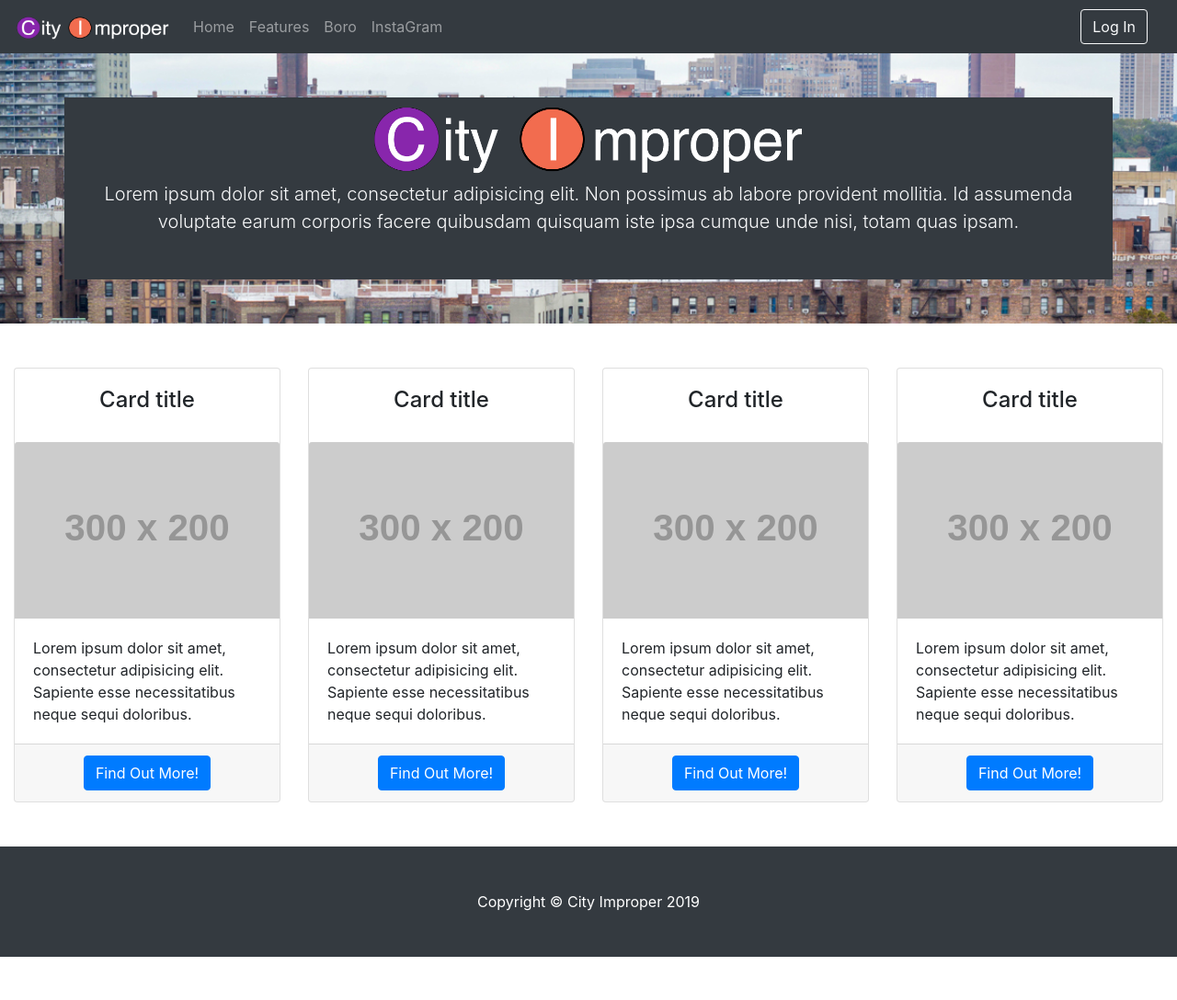
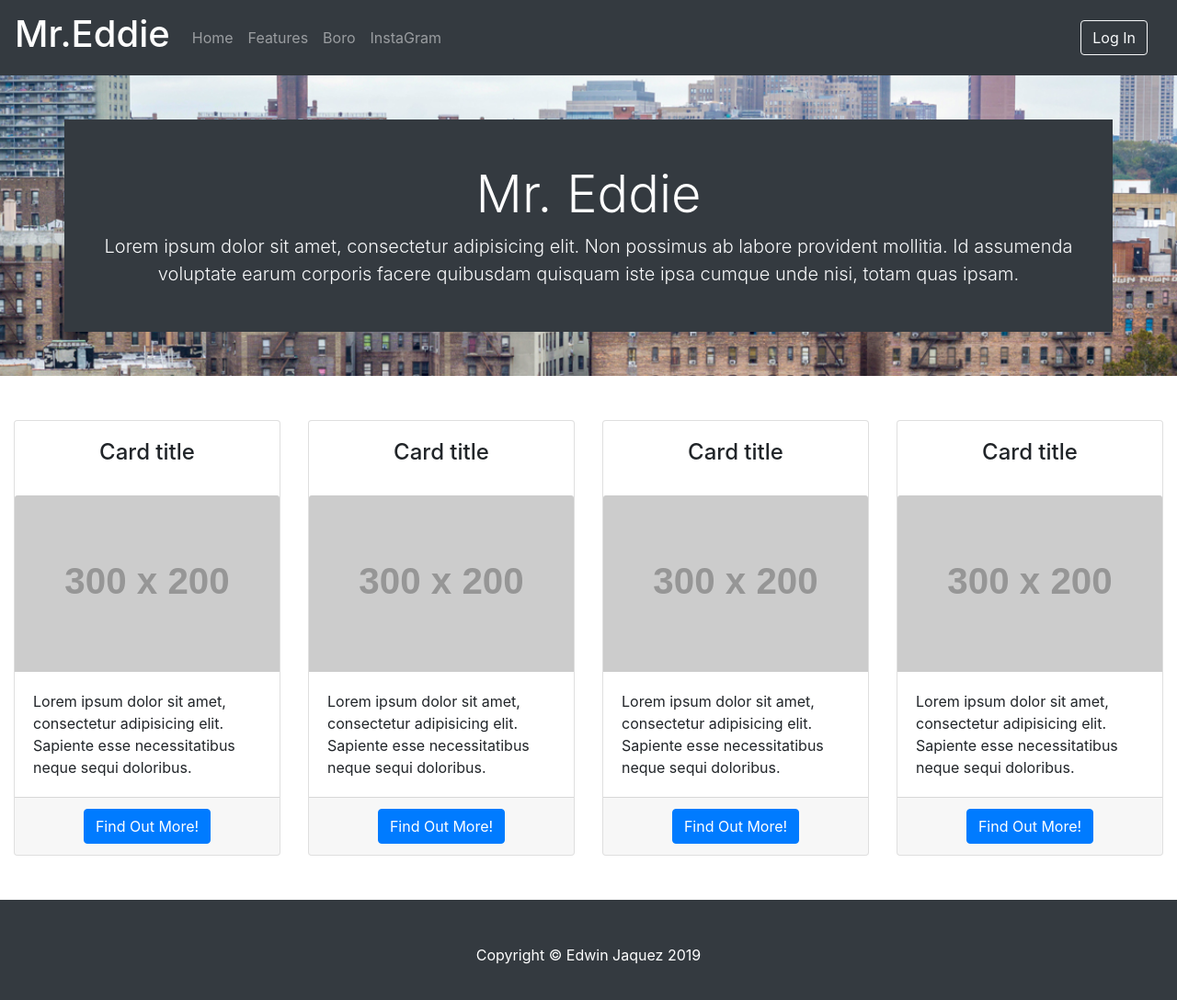
Before and after one commit to ejbronze/webdevcourseapp, a React (Create React App) app: page / in a window 1280 px wide. Shown: the top 1088 px of the page at 92% size. Before the commit the page ends 1041 px from the top, so only its background shows below. Built offline with nearby package versions, Linux system fonts and the light colour scheme.

Commit message:
Updated Name

```diff
--- a/src/components/footer.jsx
+++ b/src/components/footer.jsx
@@ -7,7 +7,7 @@ class Footer extends Component {
         <footer class="py-5 bg-dark">
           <div class="container">
             <p class="m-0 text-center text-white">
-							Copyright &copy; City Improper 2019
+              Copyright &copy; Edwin Jaquez 2019
             </p>
           </div>
         </footer>
--- a/src/components/header.jsx
+++ b/src/components/header.jsx
@@ -5,7 +5,7 @@ import Logo from "./images/newlogo.png";
 const headerStyle = {
   backgroundImage: `url(${Background})`,
   backgroundSize: "cover",
-  overflow: "hidden",
+  overflow: "hidden"
 };
 
 class Header extends Component {
@@ -16,10 +16,13 @@ class Header extends Component {
           <div className="container h-100">
             <div className="row h-100 align-items-center bg-dark">
               <div className="col-lg-12">
-                {/* <h1 className="display-4 mt-5 mb-2 text-center text-white">
-                  City Improper
-                </h1> */}
-                <img className= "rounded mx-auto d-block" style={{ width: 480, height: 90}} src={Logo}></img>
+                <h1
+                  className="display-4 mt-5 mb-2 text-center text-white"
+                  id="myname"
+                >
+                  Mr. Eddie
+                </h1>
+
                 <p className="lead mb-5 text-center text-light">
                   Lorem ipsum dolor sit amet, consectetur adipisicing elit. Non
                   possimus ab labore provident mollitia. Id assumenda voluptate
--- a/src/components/navbar.jsx
+++ b/src/components/navbar.jsx
@@ -9,13 +9,14 @@ import {
 } from "react-bootstrap";
 import Logo from "./images/newlogo.png";
 
-
 class Navibar extends Component {
   render() {
     return (
       <div>
         <Navbar bg="dark" variant="dark">
-					<Navbar.Brand href="#home"><img style={{ width: 170, height: 30 }} src={Logo}></img></Navbar.Brand>
+          <Navbar.Brand href="#home">
+            <h1 id="logo">Mr.Eddie</h1>
+          </Navbar.Brand>
           <Nav className="mr-auto">
             <Nav.Link href="#home">Home</Nav.Link>
             <Nav.Link href="#features">Features</Nav.Link>
```
Lines whose indentation alone changed are shown as unchanged.
